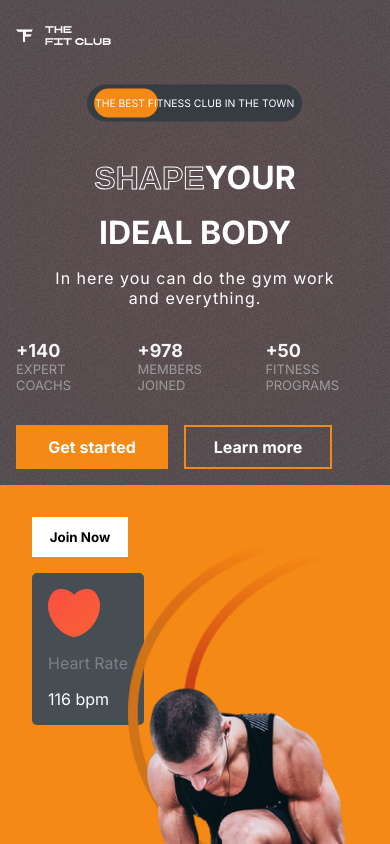
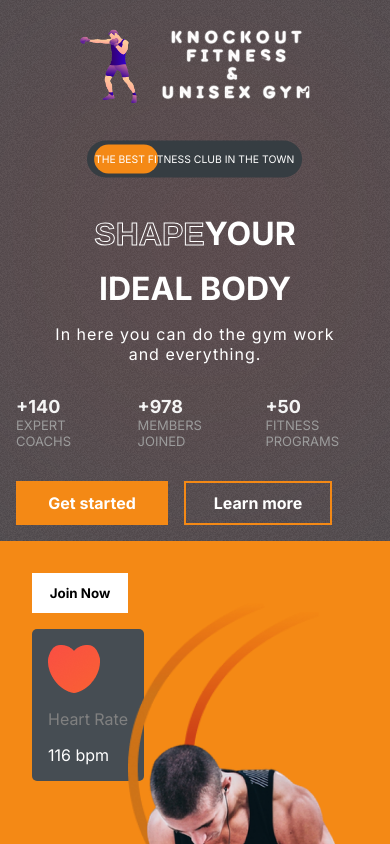
Before and after one commit to bhimray/gym-app, a React (Create React App) app: page / in a window 390 px wide. Shown: the top 844 px of the page. Built offline with nearby package versions, Linux system fonts and the light colour scheme.

Commit message:
new file:   src/assets/knockout.png 	modified:   src/components/Header/Header.css 	modified:   src/components/Header/Header.jsx

```diff
--- a/src/components/Header/Header.css
+++ b/src/components/Header/Header.css
@@ -4,8 +4,8 @@
 }
 
 .logo{
-    width:6rem;
-    height:1.5rem;
+    width:15rem;
+    height:5rem;
 }
 
 .header-menu{
@@ -25,5 +25,10 @@
         display: none;
 
     }
+    .header{
+        display:flex;
+        justify-content: center;
+    }
+
 
 }
--- a/src/components/Header/Header.jsx
+++ b/src/components/Header/Header.jsx
@@ -1,6 +1,6 @@
 import React from 'react'
 import "./Header.css"
-import Logo from "../../assets/logo.png"
+import Logo from "../../assets/knockout.png"
 
 const Header = () => {
   return (
```
Also changed, not shown: src/assets/knockout.png (added).
